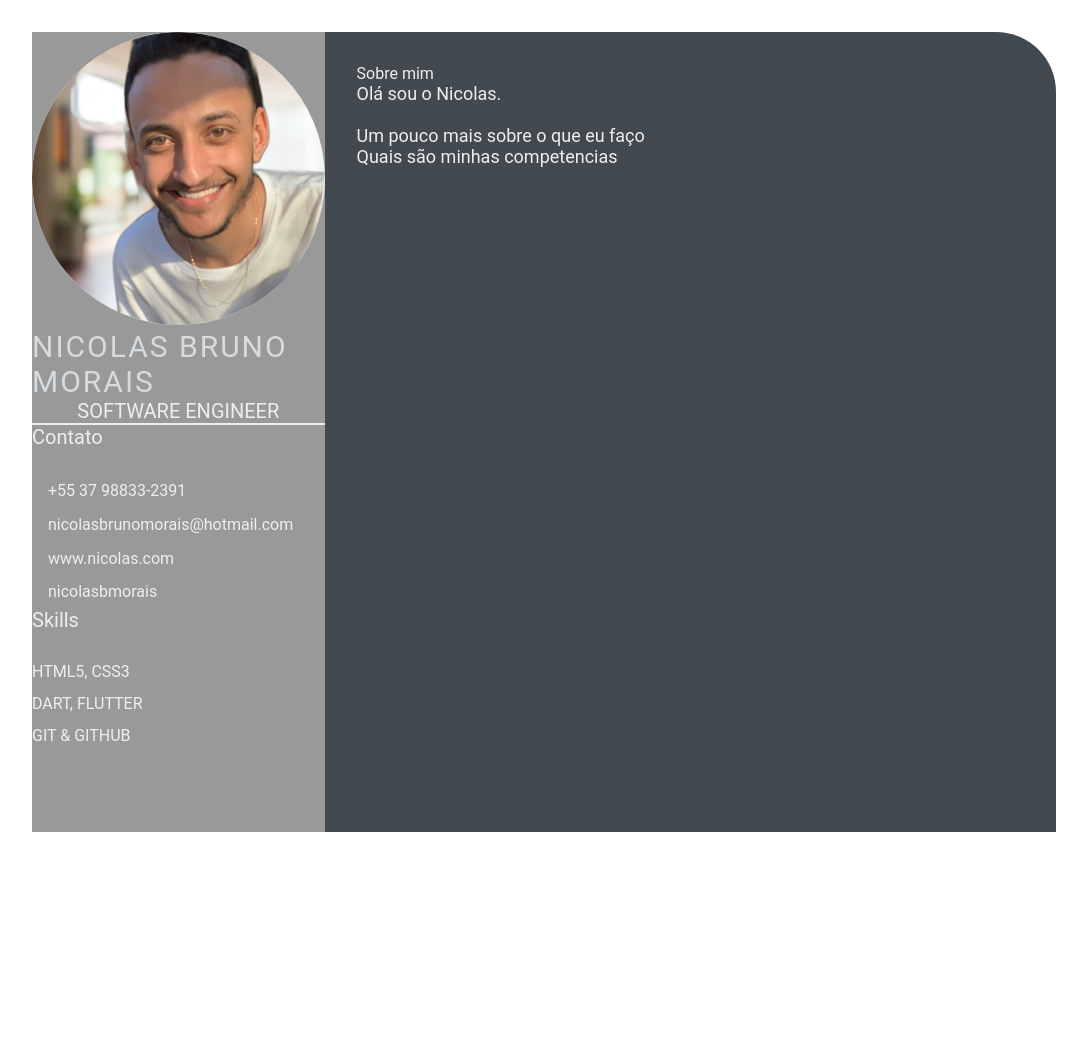
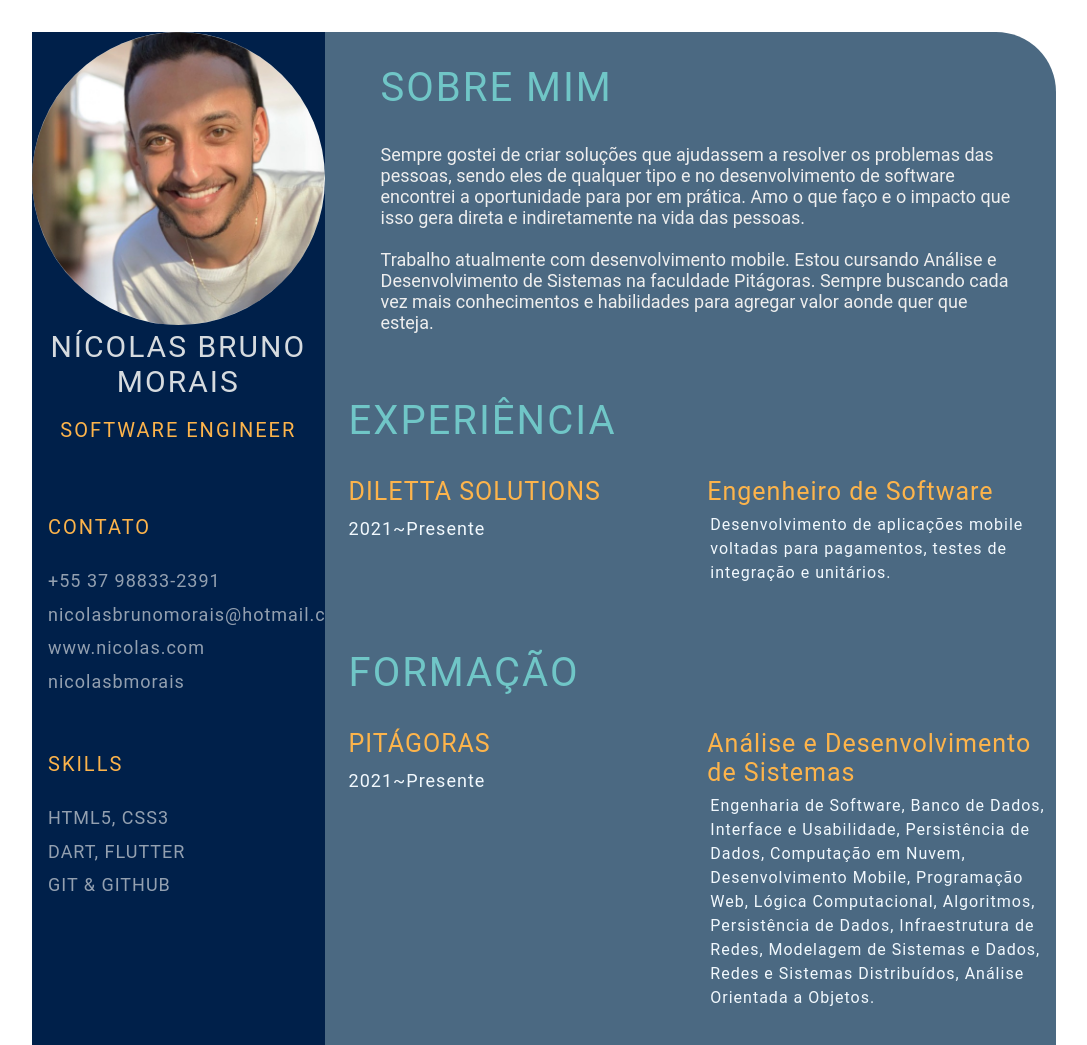
Before and after one commit to nicolasbmorais/nicolasbrunomorais.github.io, a plain HTML site: page index.html in a window 1280 px wide. Shown: the top 1045 px of the page, without its empty margins (96-1183 px from the left). Before the commit the page ends 864 px from the top, so only its background shows below. Drawn offline with Linux system fonts and the light colour scheme.

Commit message:
Ajustando algumas configurações e textos

```diff
--- a/index.html
+++ b/index.html
@@ -1,5 +1,6 @@
 <!DOCTYPE html>
 <html lang="pt-br">
+
 <head>
     <meta charset="UTF-8">
     <meta http-equiv="X-UA-Compatible" content="IE=edge">
@@ -16,7 +17,7 @@
             <section class="left-section-content">
                 <div class="profile">
                     <img src="img/profile-image.jpeg" alt="Profile image" class="class profile-image">
-                    <p class="name">Nicolas Bruno Morais</p>
+                    <p class="name">Nícolas Bruno Morais</p>
                     <p class="profession">Software Engineer</p>
                 </div>
                 <div class="contact-info">
@@ -49,14 +50,65 @@
                     <section class="about gap">
                         <div class="right-title">Sobre mim</div>
                         <p class="about-me-contents">
-                                Olá sou o Nicolas.<br>
-                                <br> Um pouco mais sobre o que eu faço
-                                <br> Quais são minhas competencias
+                        Sempre gostei de criar soluções que ajudassem a resolver os problemas das pessoas, sendo eles de
+                        qualquer tipo e no
+                        desenvolvimento de software encontrei a oportunidade para por em prática. Amo o que faço e o
+                        impacto que isso gera
+                        direta e indiretamente na vida das pessoas.<br>
+
+                        <br>Trabalho atualmente com desenvolvimento mobile. Estou cursando Análise e
+                        Desenvolvimento de Sistemas na
+                        faculdade Pitágoras. Sempre buscando cada vez mais conhecimentos e habilidades para agregar
+                        valor aonde quer que esteja.
                         </p>
                         </section>
                         </div>
+            <section class="experience gap">
+                <div class="right-title">Experiência</div>
+                <div class="experience-contents">
+                    <div class="exp-left">
+                        <p class="exp-company">Diletta Solutions</p>
+                        <p class="exp-time-period">2021~Presente</p>
+                    </div>
+                    <div class="exp-right">
+                        <p class="exp-position">Engenheiro de Software</p>
+                        <p class="exp-desc">Desenvolvimento de aplicações mobile voltadas para pagamentos, testes de
+                            integração e unitários.</p>
+                    </div>
+                </div>
             </section>
-
+            <section class="education gap">
+                <div class="right-title">Formação</div>
+                <div class="education-contents">
+                    <div class="education-left">
+                        <p class="education-company">Pitágoras</p>
+                        <p class="education-time-period">2021~Presente</p>
+                    </div>
+                    <div class="education-right">
+                        <p class="education-position">Análise e Desenvolvimento de Sistemas</p>
+                        <p class="education-desc">Engenharia de Software, Banco de Dados, Interface e Usabilidade,
+                            Persistência de Dados, Computação em Nuvem,
+                            Desenvolvimento Mobile, Programação Web, Lógica Computacional, Algoritmos, Persistência de
+                            Dados, Infraestrutura de
+                            Redes, Modelagem de Sistemas e Dados, Redes e Sistemas Distribuídos, Análise Orientada a
+                            Objetos.</p>
+                    </div>
+                </div>
+            </section>
+            <section class="certificates gap">
+                <div class="right-title">Certificados</div>
+                <div class="certificates-contents">
+                    <div class="certificates-left">
+                        <p class="certificates-company">POO</p>
+                        <p class="certificates-time-period">2022</p>
+                    </div>
+                    <div class="certificates-right">
+                        <p class="certificates-position">Programação Orientada a Objetos</p>
+                        <p class="certificates-desc">2022 ~ Sem data de expiração</p>
+                    </div>
+                </div>
+            </section>
+            </section>
             </main>
 </body>
 
--- a/style.css
+++ b/style.css
@@ -17,14 +17,16 @@
 .left-section {
     grid-column: span 2;
     height: 100%;
-    background-color: #999999;
+    background-color: #00204A;
+    border-radius: 0px;
 }
 
 .right-section {
     grid-column: span 5;
     height: 100%;
-    background-color: #424a50;
+    background-color: #4B6982;
     border-radius: 0px 60px 0px 0px;
+    padding-left: 1.5rem;
 }
 
 .left-section-contents {
@@ -33,7 +35,6 @@
 
 .profile {
     width: 100%;
-    border-bottom: 2px solid #eeeeee;
 }
 
 .profile .profile-image {
@@ -42,49 +43,75 @@
 }
 
 .name {
-    color: #D6DBDF;
     font-size: 30px;
+    line-height: 35px;
+    text-align: center;
     letter-spacing: 2px;
     text-transform: uppercase;
+    color: #D6DBDF;
 }
 
 .profession {
-    color: #eeeeee;
+    font-weight: 400;
     font-size: 20px;
+    line-height: 23px;
+    text-align: center;
+    letter-spacing: 2px;
     text-transform: uppercase;
-    text-align: center;
+    color: #FDB44B;
+    padding-bottom: 1.25rem;
+    padding-top: 1.25rem;
 }
 
 /* .contact-info { border-bottom: 2px solid #1B2631; } */
 .left-title {
-    color: #eeeeee;
+    padding-top: 3.43rem;
+    padding-bottom: 1.5rem;
+    font-weight: 400;
     font-size: 20px;
+    line-height: 23px;
+    letter-spacing: 2px;
+    text-transform: uppercase;
+    color: #FDB44B;
 }
 
-.contact-info ul {
-    padding-top: 1.5rem;
+.contact-info {
+    padding-left: 1rem;
 }
 
 .contact-info ul li,
 .references ul li {
     padding: .4rem 0;
-    color: #eeeeee;
+    font-weight: 400;
+    font-size: 18px;
+    line-height: 21px;
+    letter-spacing: 1px;
+    color: #d6dbdfaf;
 }
 
 .contact-info ul li i,
 .references ul li i {
-    padding-right: 1rem;
     font-size: 18px;
-    color: #eeeeee;
+
 }
 
-.skills ul {
-    padding-top: 1.5rem;
+.skills {
+    font-weight: 400;
+    font-size: 1px;
+    line-height: 21px;
+    letter-spacing: 1px;
+    padding-left: 1rem;
+    color: rgba(214, 219, 223, 0.686);
 }
 
 .skills ul li p {
     padding: .4rem 0;
-    color: #eeeeee;
+    font-weight: 400;
+    font-size: 18px;
+    line-height: 21px;
+    letter-spacing: 1px;
+    text-transform: uppercase;
+    color: rgba(214, 219, 223, 0.686);
 }
 
 .right-section-contents {
@@ -92,7 +119,13 @@
 }
 
 .right-title {
-    color: #eeeeee;
+    font-weight: 400;
+    font-size: 40px;
+    line-height: 47px;
+    letter-spacing: 2px;
+    text-transform: uppercase;
+    color: #70C6C7;
+    padding-bottom: 2.06rem;
 }
 
 .gap {
@@ -103,3 +136,58 @@
     font-size: 18px;
     color: #eeeeee;
 }
+
+.exp-desc,
+.education-desc,
+.certificates-desc {
+    padding-left: 0.5rem;
+    font-weight: 400;
+    font-size: 16px;
+    line-height: 24px;
+    letter-spacing: 1px;
+    color: #F1F8FD;
+}
+
+.experience-contents,
+.education-contents,
+.certificates-contents {
+    display: grid;
+    grid-template-columns: repeat(2, 1fr);
+    padding-bottom: 2rem;
+    color: #F1F8FD;
+}
+
+.exp-company,
+.education-company,
+.certificates-company {
+    padding-bottom: 0.43rem;
+    font-size: 25px;
+    font-weight: 400;
+    line-height: 29px;
+    letter-spacing: 1px;
+    text-transform: uppercase;
+    color: #FDB44B;
+}
+
+.exp-time-period,
+.education-time-period,
+.certificates-time-period {
+    font-weight: 400;
+    font-size: 18px;
+    line-height: 32px;
+    letter-spacing: 1px;
+    color: #F1F8FD;
+}
+
+.exp-position,
+.education-position,
+.certificates-position {
+    padding-bottom: 0.43rem;
+    font-size: 16px;
+    padding-left: 5px;
+    font-weight: 400;
+    font-size: 25px;
+    line-height: 29px;
+    letter-spacing: 1px;
+    color: #FDB44B;
+}
```
Lines whose indentation alone changed are shown as unchanged.
